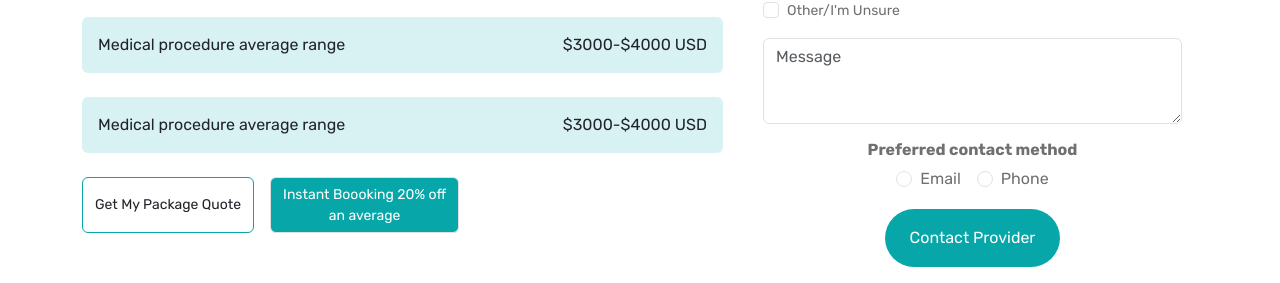
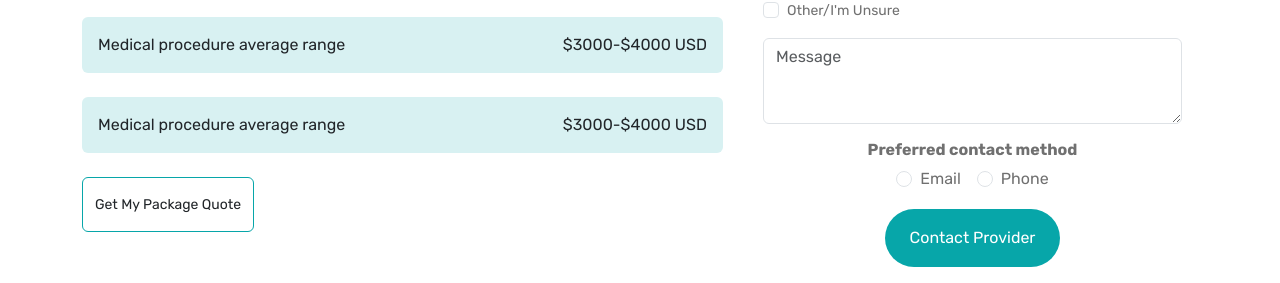
Before and after one commit to soniaFarhan/healthhop, a React (Create React App) app: page /learn-more in a window 1280 px wide. Shown: the part 831-1114 px from the top of the page. Built offline with nearby package versions, Linux system fonts and the light colour scheme.

Commit message:
lernmoe set

```diff
--- a/src/pages/LearnMore.jsx
+++ b/src/pages/LearnMore.jsx
@@ -262,9 +262,9 @@ export const LearnMore = () => {
                                 Get My Package Quote
                             </button>
 
-                            <button className='btn btn_green border fs_14px'>
+                            {/* <button className='btn btn_green border fs_14px'>
                                Instant Boooking 20% off <br /> an average
-                            </button>
+                            </button> */}
                         </div>
 
                     </div>
```
